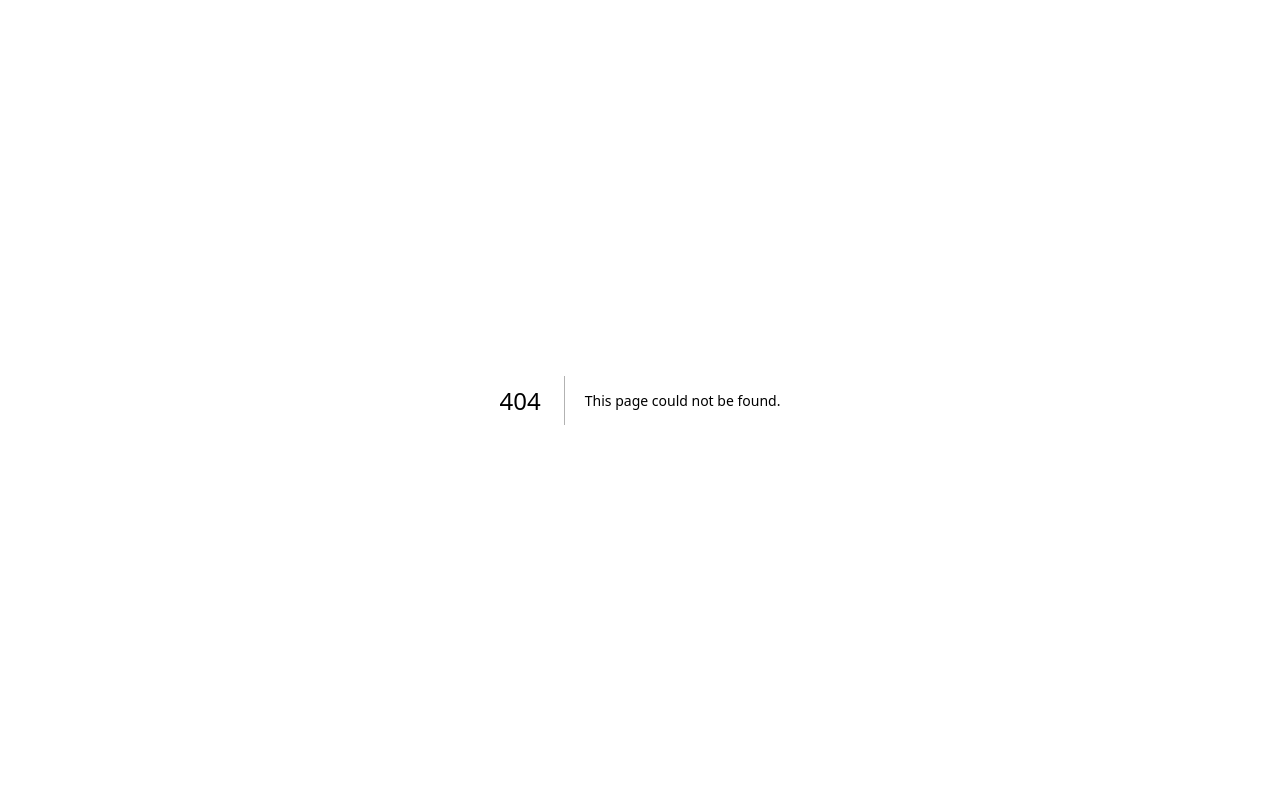
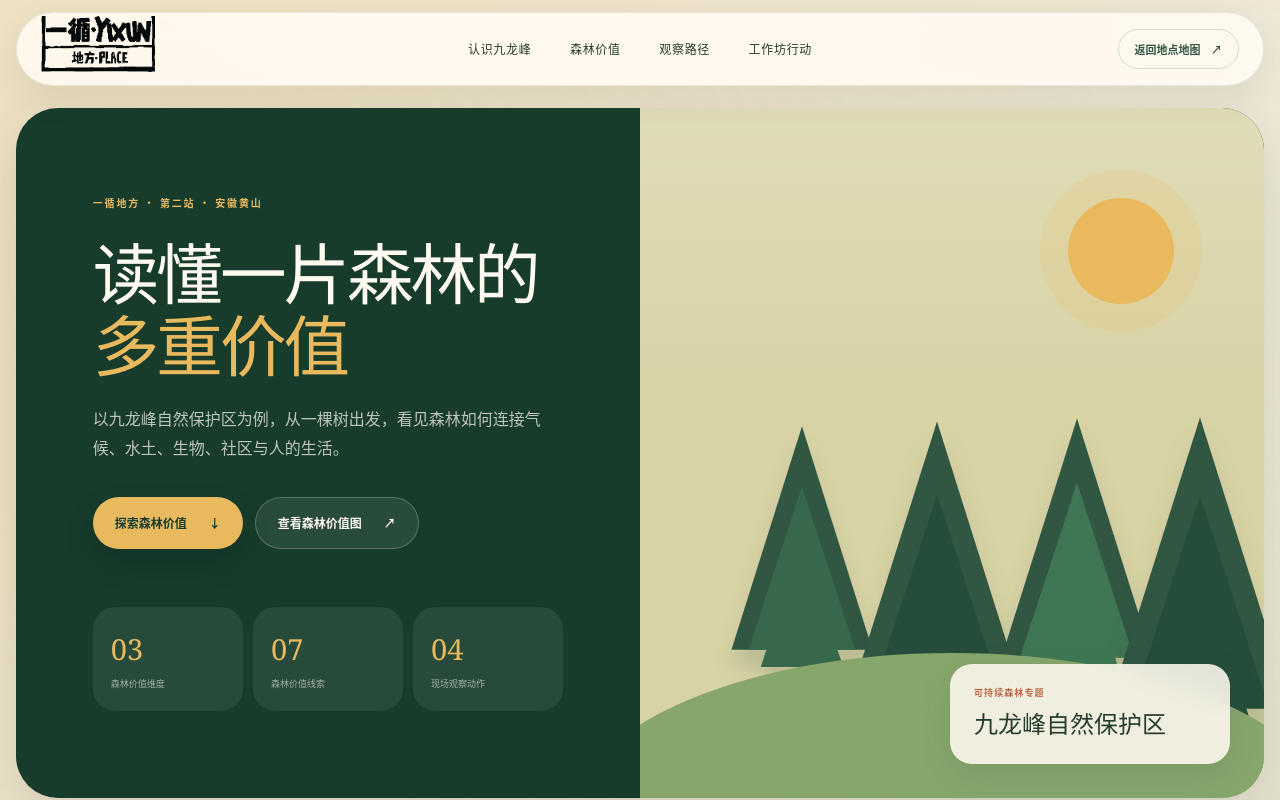
Before and after one commit to Adrian-stig/Yixun, a Next.js app: page /places/huangshan/forest in a window 1280 px wide. Before the commit this address had no page. Shown: the top 800 px of the page. Built offline with nearby package versions, Linux system fonts and the light colour scheme.

Commit message:
Split Huangshan forest and workshop pages

```diff
--- a/app/page.tsx
+++ b/app/page.tsx
@@ -574,14 +574,14 @@ export default function Home() {
               )}
               {currentPlace.id === 3 ? (
                 <div className="place-route-actions" aria-label="九龙峰探索入口">
-                  <Link className="place-route-button forest" href="/places/huangshan#forest-values">
+                  <Link className="place-route-button forest" href="/places/huangshan/forest">
                     <span>
                       <small>森林专题</small>
                       <strong>探索可持续森林</strong>
                     </span>
                     <b aria-hidden="true">↗</b>
                   </Link>
-                  <Link className="place-route-button workshop" href="/places/huangshan#workshop-action">
+                  <Link className="place-route-button workshop" href="/places/huangshan/workshop">
                     <span>
                       <small>工作坊已完成 · 持续行动开放</small>
                       <strong>探索工作坊</strong>
--- a/app/places/huangshan/HuangshanExperience.tsx
+++ b/app/places/huangshan/HuangshanExperience.tsx
@@ -150,7 +150,12 @@ function todayLabel() {
   return new Intl.DateTimeFormat("zh-CN", { month: "2-digit", day: "2-digit" }).format(new Date());
 }
 
-export default function HuangshanExperience() {
+type HuangshanExperienceProps = {
+  view: "forest" | "workshop";
+};
+
+export default function HuangshanExperience({ view }: HuangshanExperienceProps) {
+  const isForest = view === "forest";
   const [activeCategory, setActiveCategory] = useState<(typeof categories)[number]>("全部价值");
   const [activeValue, setActiveValue] = useState(forestValues[0].id);
   const [lightboxOpen, setLightboxOpen] = useState(false);
@@ -277,29 +282,56 @@ export default function HuangshanExperience() {
         <Link className={styles.brand} href="/#top" aria-label="返回一循地方首页">
           <Image src="/brand/yixun-logo.png" alt="一循地方 YIXUN PLACE" width={355} height={285} priority />
         </Link>
-        <nav aria-label="黄山专题页导航">
+        {isForest ? (
+          <nav aria-label="可持续森林专题页导航">
             <a href="#about">认识九龙峰</a>
-          <a href="#workshop-action">行动共创</a>
             <a href="#forest-values">森林价值</a>
-          <a href="#action">行动任务</a>
+            <a href="#field-path">观察路径</a>
+            <Link href="/places/huangshan/workshop">工作坊行动</Link>
           </nav>
+        ) : (
+          <nav aria-label="工作坊行动页导航">
+            <a href="#workshop-action">生态困境</a>
+            <a href="#daily-action-form">我的行动</a>
+            <a href="#action">在地实践</a>
+            <Link href="/places/huangshan/forest">可持续森林</Link>
+          </nav>
+        )}
         <Link className={styles.backLink} href="/#places">返回地点地图 <span>↗</span></Link>
       </header>
 
       <section className={styles.hero}>
         <div className={styles.heroCopy}>
           <span className={styles.kicker}>一循地方 · 第二站 · 安徽黄山</span>
+          {isForest ? (
+            <>
               <h1>读懂一片森林的<br /><em>多重价值</em></h1>
               <p>以九龙峰自然保护区为例，从一棵树出发，看见森林如何连接气候、水土、生物、社区与人的生活。</p>
               <div className={styles.heroActions}>
-            <a className={styles.primaryAction} href="#workshop-action">探索工作坊 <span>↓</span></a>
+                <a className={styles.primaryAction} href="#forest-values">探索森林价值 <span>↓</span></a>
                 <button className={styles.secondaryAction} onClick={() => setLightboxOpen(true)}>查看森林价值图 <span>↗</span></button>
               </div>
               <div className={styles.heroMeta}>
-            <div><strong>03</strong><span>自然观察维度</span></div>
+                <div><strong>03</strong><span>森林价值维度</span></div>
                 <div><strong>07</strong><span>森林价值线索</span></div>
-            <div><strong>01</strong><span>在地行动任务</span></div>
+                <div><strong>04</strong><span>现场观察动作</span></div>
               </div>
+            </>
+          ) : (
+            <>
+              <h1>把地方的困境，<br /><em>带回日常行动</em></h1>
+              <p>工作坊已经结束，行动仍在继续。认识九龙峰的生态困难，从微课、分享和在地实践开始，建立与目的地的长期连接。</p>
+              <div className={styles.heroActions}>
+                <a className={styles.primaryAction} href="#workshop-action">开始行动 <span>↓</span></a>
+                <Link className={styles.secondaryAction} href="/places/huangshan/forest">探索可持续森林 <span>↗</span></Link>
+              </div>
+              <div className={styles.heroMeta}>
+                <div><strong>03</strong><span>目的地生态困境</span></div>
+                <div><strong>03</strong><span>持续行动阶段</span></div>
+                <div><strong>01</strong><span>地方产物奖励</span></div>
+              </div>
+            </>
+          )}
         </div>
         <div className={styles.heroForest} aria-hidden="true">
           <span className={styles.sun} />
@@ -308,10 +340,14 @@ export default function HuangshanExperience() {
           <span className={`${styles.tree} ${styles.treeThree}`} />
           <span className={`${styles.tree} ${styles.treeFour}`} />
           <span className={styles.ground} />
-          <div className={styles.heroLabel}><span>专题地点</span><strong>九龙峰自然保护区</strong></div>
+          <div className={styles.heroLabel}>
+            <span>{isForest ? "可持续森林专题" : "工作坊持续行动"}</span>
+            <strong>九龙峰自然保护区</strong>
+          </div>
         </div>
       </section>
 
+      {isForest && (
       <section className={styles.about} id="about">
         <div className={styles.sectionIndex}><span>01</span><small>PLACE STORY</small></div>
         <div className={styles.aboutCopy}>
@@ -325,7 +361,9 @@ export default function HuangshanExperience() {
           <div><span>核心议题</span><strong>生物多样性</strong></div>
         </aside>
       </section>
+      )}
 
+      {!isForest && (
       <section className={styles.workshopSection} id="workshop-action">
         <div className={styles.workshopHeading}>
           <div>
@@ -442,7 +480,10 @@ export default function HuangshanExperience() {
           </aside>
         </div>
       </section>
+      )}
 
+      {isForest && (
+      <>
       <section className={styles.visualSection}>
         <div className={styles.visualHeading}>
           <div>
@@ -535,7 +576,10 @@ export default function HuangshanExperience() {
           ))}
         </div>
       </section>
+      </>
+      )}
 
+      {!isForest && (
       <section className={styles.actionSection} id="action">
         <div className={styles.actionCopy}>
           <span className={styles.eyebrow}>TAKE ACTION</span>
@@ -557,14 +601,27 @@ export default function HuangshanExperience() {
           })}
         </div>
       </section>
+      )}
 
       <section className={styles.nextSection}>
         <span className={styles.eyebrow}>CONTINUE THE JOURNEY</span>
-        <h2>从一片森林出发，<br />继续理解更多地方。</h2>
+        {isForest ? (
+          <>
+            <h2>理解森林之后，<br />把知识带进行动。</h2>
             <div>
-          <Link className={styles.primaryAction} href="/#places">返回地点地图 <span>↗</span></Link>
-          <Link className={styles.secondaryAction} href="/#learning">学习相关微课 <span>↗</span></Link>
+              <Link className={styles.primaryAction} href="/places/huangshan/workshop">进入工作坊行动页 <span>↗</span></Link>
+              <Link className={styles.secondaryAction} href="/#places">返回地点地图 <span>↗</span></Link>
             </div>
+          </>
+        ) : (
+          <>
+            <h2>完成一次行动，<br />继续读懂它所连接的森林。</h2>
+            <div>
+              <Link className={styles.primaryAction} href="/places/huangshan/forest">进入可持续森林专题 <span>↗</span></Link>
+              <Link className={styles.secondaryAction} href="/#places">返回地点地图 <span>↗</span></Link>
+            </div>
+          </>
+        )}
       </section>
 
       <footer className={styles.footer}>
@@ -573,7 +630,7 @@ export default function HuangshanExperience() {
         <Link href="/#top">返回一循地方首页 ↑</Link>
       </footer>
 
-      {lightboxOpen && (
+      {isForest && lightboxOpen && (
         <div className={styles.lightbox} role="dialog" aria-modal="true" aria-label="九龙峰森林价值图大图" onClick={() => setLightboxOpen(false)}>
           <button className={styles.lightboxClose} onClick={() => setLightboxOpen(false)} aria-label="关闭大图">×</button>
           <div className={styles.lightboxScroll} onClick={(event) => event.stopPropagation()}>
@@ -589,7 +646,7 @@ export default function HuangshanExperience() {
         </div>
       )}
 
-      {actionNotice && <div className={styles.actionNotice} role="status">{actionNotice}</div>}
+      {!isForest && actionNotice && <div className={styles.actionNotice} role="status">{actionNotice}</div>}
     </main>
   );
 }
--- /dev/null
+++ b/app/places/huangshan/forest/page.tsx
@@ -0,0 +1,14 @@
+import HuangshanExperience from "../HuangshanExperience";
+import { createHuangshanMetadata } from "../metadata";
+
+export function generateMetadata() {
+  return createHuangshanMetadata({
+    title: "九龙峰可持续森林专题 · 一循地方",
+    description: "从九龙峰的一棵树出发，交互探索森林的生态、社会与经济价值，并获得可在现场完成的观察提示。",
+    includeForestImage: true,
+  });
+}
+
+export default function HuangshanForestPage() {
+  return <HuangshanExperience view="forest" />;
+}
--- /dev/null
+++ b/app/places/huangshan/metadata.ts
@@ -0,0 +1,40 @@
+import type { Metadata } from "next";
+import { headers } from "next/headers";
+
+type HuangshanMetadataOptions = {
+  title: string;
+  description: string;
+  includeForestImage?: boolean;
+};
+
+export async function createHuangshanMetadata({
+  title,
+  description,
+  includeForestImage = false,
+}: HuangshanMetadataOptions): Promise<Metadata> {
+  const requestHeaders = await headers();
+  const host = requestHeaders.get("x-forwarded-host") ?? requestHeaders.get("host") ?? "localhost:3000";
+  const protocol = requestHeaders.get("x-forwarded-proto") ?? (host.startsWith("localhost") ? "http" : "https");
+  const image = `${protocol}://${host}/places/huangshan-forest-values.png`;
+  const images = includeForestImage
+    ? [{ url: image, width: 1382, height: 974, alt: "九龙峰森林价值图" }]
+    : [];
+
+  return {
+    title,
+    description,
+    openGraph: {
+      title,
+      description,
+      type: "article",
+      locale: "zh_CN",
+      images,
+    },
+    twitter: {
+      card: "summary_large_image",
+      title,
+      description,
+      images: includeForestImage ? [image] : [],
+    },
+  };
+}
--- a/app/places/huangshan/page.tsx
+++ b/app/places/huangshan/page.tsx
@@ -1,35 +1,5 @@
-import type { Metadata } from "next";
-import { headers } from "next/headers";
-import HuangshanExperience from "./HuangshanExperience";
-
-export async function generateMetadata(): Promise<Metadata> {
-  const requestHeaders = await headers();
-  const host = requestHeaders.get("x-forwarded-host") ?? requestHeaders.get("host") ?? "localhost:3000";
-  const protocol = requestHeaders.get("x-forwarded-proto") ?? (host.startsWith("localhost") ? "http" : "https");
-  const origin = `${protocol}://${host}`;
-  const title = "黄山九龙峰 · 一循地方";
-  const description = "走进安徽黄山九龙峰自然保护区，理解森林价值，参与目的地生态行动，并通过微课、分享与在地实践点亮地方奖励。";
-  const image = `${origin}/places/huangshan-forest-values.png`;
-
-  return {
-    title,
-    description,
-    openGraph: {
-      title,
-      description,
-      type: "article",
-      locale: "zh_CN",
-      images: [{ url: image, width: 1382, height: 974, alt: "九龙峰森林价值图" }],
-    },
-    twitter: {
-      card: "summary_large_image",
-      title,
-      description,
-      images: [image],
-    },
-  };
-}
+import { redirect } from "next/navigation";
 
 export default function HuangshanPage() {
-  return <HuangshanExperience />;
+  redirect("/places/huangshan/forest");
 }
--- /dev/null
+++ b/app/places/huangshan/workshop/page.tsx
@@ -0,0 +1,13 @@
+import HuangshanExperience from "../HuangshanExperience";
+import { createHuangshanMetadata } from "../metadata";
+
+export function generateMetadata() {
+  return createHuangshanMetadata({
+    title: "九龙峰工作坊行动 · 一循地方",
+    description: "认识九龙峰面临的生态困境，完成微课、日常分享与在地实践，点亮黄山毛峰地方奖励。",
+  });
+}
+
+export default function HuangshanWorkshopPage() {
+  return <HuangshanExperience view="workshop" />;
+}
```
Lines whose indentation alone changed are shown as unchanged.
